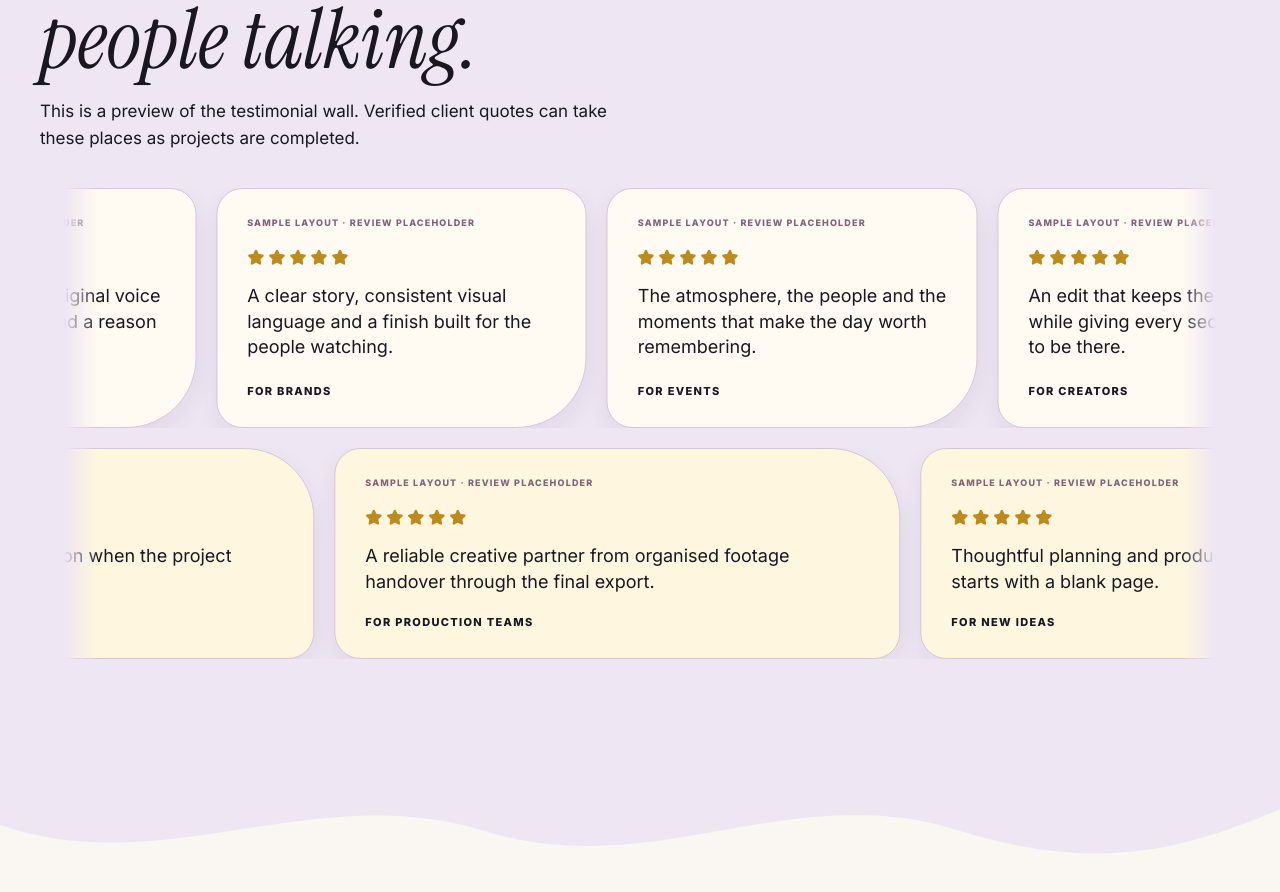
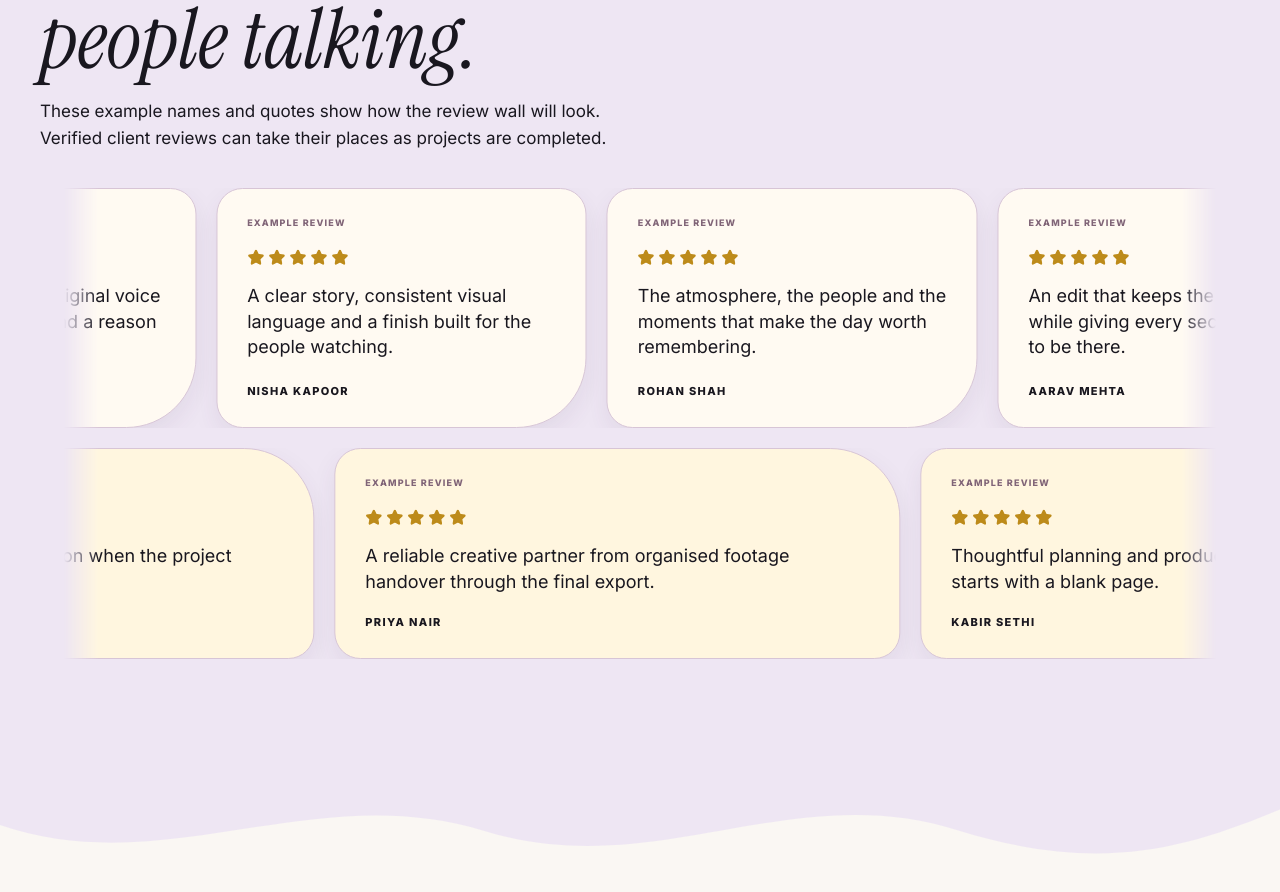
Before and after one commit to manish-kurapati/editingfactory, a Next.js app: page / in a window 1280 px wide. Shown: the part 4891-5783 px from the top of the page. Built offline with nearby package versions, Linux system fonts and the light colour scheme.

Commit message:
Refine portfolio video carousel and review previews

```diff
--- a/app/editorial.css
+++ b/app/editorial.css
@@ -212,22 +212,23 @@ html{scroll-behavior:smooth}body{font-family:var(--v2-sans);background:var(--v2-
 @media(max-width:700px){.v2-video-deck{justify-content:flex-start;overflow-x:auto;scroll-snap-type:x mandatory;padding:45px 18px 65px;margin:0 -18px;min-height:0}.v2-video-card,.v2-video-card:nth-child(even){width:min(77vw,340px);min-width:min(77vw,340px);margin:0 0 0 -14px;transform:rotate(-3deg) translateY(14px);scroll-snap-align:center}.v2-video-card:nth-child(even){transform:rotate(3deg) translateY(14px)}.v2-video-card:first-child{margin-left:7vw}.v2-video-card:last-child{margin-right:7vw}.v2-video-card.active,.v2-video-card:hover,.v2-video-card:nth-child(even).active,.v2-video-card:nth-child(even):hover{transform:rotate(0) translateY(-8px) scale(1.01)}.v2-video-heading p{font-size:15px}.v2-video-caption h3{font-size:26px}.v2-policy-sections>section{grid-template-columns:36px 1fr;gap:9px}.v2-policy-sections p{font-size:14px}.v2-policy-contact{padding:25px}}
 @media(prefers-reduced-motion:reduce){.v2-video-card{transition:none}}
 
-/* Full-bleed film wall: a seamless, slow loop of tall picture-only cards. */
+/* A quiet, centered fan of vertical films with the outer cards beyond the viewport. */
 .v2-video-portfolio{overflow:hidden;padding-bottom:0}
-.v2-video-portfolio .v2-video-deck{display:block;width:100%;min-height:0;margin-top:48px;padding:26px 0 38px;overflow:hidden;background:#080606;perspective:none;scroll-snap-type:none}
-.v2-video-track{display:flex;width:max-content;animation:v2-film-drift 100s linear infinite;will-change:transform}
-.v2-video-deck:hover .v2-video-track,.v2-video-deck:focus-within .v2-video-track,.v2-video-deck:has(.v2-video-card.active) .v2-video-track{animation-play-state:paused}
-.v2-video-group{display:flex;align-items:center;gap:28px;padding-right:28px}
-.v2-video-group .v2-video-card,.v2-video-group .v2-video-card:nth-child(even),.v2-video-group .v2-video-card:nth-child(odd):not(:first-child){box-sizing:border-box;width:clamp(245px,18vw,330px);min-width:0;margin:0;padding:0;border:0;border-radius:23px;background:#171117;box-shadow:none;transform:rotate(-2deg);scroll-snap-align:none}
-.v2-video-group .v2-video-card:nth-child(3n+2){transform:rotate(2deg) translateY(8px)}
-.v2-video-group .v2-video-card:nth-child(3n){transform:rotate(-.7deg) translateY(-5px)}
-.v2-video-group .v2-video-card:hover,.v2-video-group .v2-video-card.active,.v2-video-group .v2-video-card:nth-child(even):hover,.v2-video-group .v2-video-card:nth-child(even).active{z-index:5;transform:rotate(0) translateY(-12px) scale(1.035);box-shadow:0 20px 50px #0009}
-.v2-video-group .v2-video-frame{aspect-ratio:9/16;border-radius:23px}
-.v2-video-group .v2-video-play{opacity:0;transition:opacity .25s,transform .25s}
-.v2-video-group .v2-video-card:hover .v2-video-play,.v2-video-group .v2-video-card:focus-within .v2-video-play{opacity:1}
-@keyframes v2-film-drift{to{transform:translateX(-50%)}}
-@media(max-width:700px){.v2-video-portfolio .v2-video-deck{margin-top:35px;padding:24px 0 32px}.v2-video-track{animation-duration:78s}.v2-video-group{gap:17px;padding-right:17px}.v2-video-group .v2-video-card,.v2-video-group .v2-video-card:nth-child(even),.v2-video-group .v2-video-card:nth-child(odd):not(:first-child){width:56vw;min-width:56vw;margin:0}.v2-video-group .v2-video-play{opacity:1;width:50px;height:50px}}
-@media(prefers-reduced-motion:reduce){.v2-video-track{animation:none}.v2-video-portfolio .v2-video-deck{overflow-x:auto}}
+.v2-video-portfolio .v2-video-deck{--drift-offset:10vw;display:block;width:100%;min-height:0;margin-top:48px;padding:28px 0 48px;overflow:hidden;background:transparent;perspective:none;scroll-snap-type:none}
+.v2-video-track{display:flex;width:max-content;animation:v2-film-drift-right 90s linear infinite;will-change:transform}
+.v2-video-group{display:flex;align-items:flex-start;gap:36px;padding-right:36px}
+.v2-video-group .v2-video-card,.v2-video-group .v2-video-card:nth-child(even),.v2-video-group .v2-video-card:nth-child(odd):not(:first-child){box-sizing:border-box;width:clamp(255px,17vw,330px);min-width:0;margin:0;padding:0;border:0;border-radius:20px;background:transparent;box-shadow:none;transform:translateY(var(--arc-y,0px)) rotate(var(--arc-rotation,0deg));scroll-snap-align:none}
+.v2-video-group .v2-video-card:nth-child(1){--arc-y:27px;--arc-rotation:-5deg}
+.v2-video-group .v2-video-card:nth-child(2){--arc-y:10px;--arc-rotation:-3deg}
+.v2-video-group .v2-video-card:nth-child(3){--arc-y:0px;--arc-rotation:-1deg}
+.v2-video-group .v2-video-card:nth-child(4){--arc-y:0px;--arc-rotation:1deg}
+.v2-video-group .v2-video-card:nth-child(5){--arc-y:10px;--arc-rotation:3deg}
+.v2-video-group .v2-video-card:nth-child(6){--arc-y:27px;--arc-rotation:5deg}
+.v2-video-group .v2-video-card:hover,.v2-video-group .v2-video-card.active,.v2-video-group .v2-video-card:nth-child(even):hover,.v2-video-group .v2-video-card:nth-child(even).active{z-index:5;transform:translateY(var(--arc-y,0px)) rotate(var(--arc-rotation,0deg));scale:1.015;box-shadow:0 12px 30px #24142b33}
+.v2-video-group .v2-video-frame{aspect-ratio:9/16;border-radius:20px;background:transparent}
+@keyframes v2-film-drift-right{from{transform:translateX(calc(-50% - var(--drift-offset)))}to{transform:translateX(calc(0px - var(--drift-offset)))}}
+@media(max-width:700px){.v2-video-portfolio .v2-video-deck{--drift-offset:14vw;margin-top:35px;padding:24px 0 44px}.v2-video-track{animation-duration:65s}.v2-video-group{gap:17px;padding-right:17px}.v2-video-group .v2-video-card,.v2-video-group .v2-video-card:nth-child(even),.v2-video-group .v2-video-card:nth-child(odd):not(:first-child){width:56vw;min-width:56vw;margin:0}.v2-video-group .v2-video-card:nth-child(1),.v2-video-group .v2-video-card:nth-child(6){--arc-y:18px}.v2-video-group .v2-video-card:nth-child(2),.v2-video-group .v2-video-card:nth-child(5){--arc-y:8px}}
+@media(prefers-reduced-motion:reduce){.v2-video-track{animation:none;will-change:auto}.v2-video-portfolio .v2-video-deck{overflow-x:auto}.v2-video-group[aria-hidden="true"]{display:none}}
 
 /* A single icon-and-arrow path for the brief-to-delivery process. */
 .v2-workflow-line{display:flex;align-items:flex-start;gap:0;overflow-x:auto;scroll-snap-type:x proximity;padding:25px 0 30px;scrollbar-color:#bb9fbb transparent}
--- a/components/testimonial-preview.tsx
+++ b/components/testimonial-preview.tsx
@@ -3,26 +3,26 @@
 import { Star } from "lucide-react";
 
 const first = [
-  { label: "For creators", text: "An edit that keeps the original voice while giving every second a reason to be there." },
-  { label: "For brands", text: "A clear story, consistent visual language and a finish built for the people watching." },
-  { label: "For events", text: "The atmosphere, the people and the moments that make the day worth remembering." },
+  { name: "Aarav Mehta", text: "An edit that keeps the original voice while giving every second a reason to be there." },
+  { name: "Nisha Kapoor", text: "A clear story, consistent visual language and a finish built for the people watching." },
+  { name: "Rohan Shah", text: "The atmosphere, the people and the moments that make the day worth remembering." },
 ];
 const second = [
-  { label: "For production teams", text: "A reliable creative partner from organised footage handover through the final export." },
-  { label: "For new ideas", text: "Thoughtful planning and production when the project starts with a blank page." },
+  { name: "Priya Nair", text: "A reliable creative partner from organised footage handover through the final export." },
+  { name: "Kabir Sethi", text: "Thoughtful planning and production when the project starts with a blank page." },
 ];
 function Row({ cards, reverse = false }: { cards: typeof first; reverse?: boolean }) {
   return <div className={`v2-testimonial-row ${reverse ? "reverse" : ""}`}>
     <div className="v2-testimonial-track">{[0, 1].flatMap(copy => cards.map((card, index) => <article key={`${copy}-${index}`} aria-hidden={copy === 1}>
-      <span className="v2-sample-tag">SAMPLE LAYOUT · REVIEW PLACEHOLDER</span>
-      <div className="v2-testimonial-stars" aria-label="Five-star visual placeholder">{Array.from({ length: 5 }).map((_, i) => <Star key={i} size={17} fill="currentColor"/>)}</div>
-      <p>{card.text}</p><small>{card.label}</small>
+      <span className="v2-sample-tag">EXAMPLE REVIEW</span>
+      <div className="v2-testimonial-stars" aria-hidden="true">{Array.from({ length: 5 }).map((_, i) => <Star key={i} size={17} fill="currentColor"/>)}</div>
+      <p>{card.text}</p><small>{card.name}</small>
     </article>))}</div>
   </div>;
 }
 export function TestimonialPreview() {
-  return <section className="v2-testimonial-section v2-lavender" aria-label="Testimonial layout preview">
-    <div className="v2-container"><span className="v2-testimonial-kicker">WORDS WE HOPE TO EARN / A PREVIEW</span><h2>Good work gets<br/><em>people talking.</em></h2><p>This is a preview of the testimonial wall. Verified client quotes can take these places as projects are completed.</p></div>
+  return <section className="v2-testimonial-section v2-lavender" aria-label="Example reviews">
+    <div className="v2-container"><span className="v2-testimonial-kicker">WORDS WE HOPE TO EARN / A PREVIEW</span><h2>Good work gets<br/><em>people talking.</em></h2><p>These example names and quotes show how the review wall will look. Verified client reviews can take their places as projects are completed.</p></div>
     <Row cards={first}/><Row cards={second} reverse/>
   </section>;
 }
--- a/components/video-portfolio.tsx
+++ b/components/video-portfolio.tsx
@@ -1,28 +1,17 @@
-"use client";
-
-import { useRef, useState } from "react";
-import { Play, Volume2 } from "lucide-react";
 import { portfolioVideos } from "@/data/portfolio-videos";
 
 function VideoCard({ video }: { video: typeof portfolioVideos[number] }) {
-  const ref = useRef<HTMLVideoElement>(null);
-  const [active, setActive] = useState(false);
-  const [sound, setSound] = useState(false);
-  function start() { setActive(true); const element = ref.current; if (element) { element.currentTime = 0; element.play().catch(() => {}); } }
-  function stop() { const element = ref.current; if (element) { element.pause(); element.currentTime = 0; } setActive(false); setSound(false); }
-  return <article className={`v2-video-card ${active ? "active" : ""}`} onMouseEnter={start} onMouseLeave={stop}>
+  return <article className="v2-video-card">
     <div className="v2-video-frame">
-      <video ref={ref} src={video.src} poster={video.poster} muted={!sound} playsInline preload="metadata" loop controls={active} aria-label={`${video.title} portfolio video`}/>
-      {!active && <button type="button" className="v2-video-play" onClick={start} aria-label={`Play ${video.title}`}><Play size={24} fill="currentColor"/></button>}
-      {active && <button type="button" className="v2-video-sound" onClick={() => setSound(!sound)} aria-label={sound ? "Mute video" : "Turn on sound"}><Volume2 size={17}/></button>}
+      <video src={video.src} poster={video.poster} autoPlay muted playsInline preload="auto" loop aria-label={`${video.title} portfolio video`}/>
     </div>
   </article>;
 }
 
 export function VideoPortfolio() {
   return <section className="v2-section v2-lavender v2-video-portfolio"><div className="v2-container">
-    <div className="v2-video-heading"><span>THE WORK / REAL FILMS</span><h2>Stories with<br/><em>something to show.</em></h2><p>Hover over a card to watch. On a phone, tap Play. More vertical and horizontal films can join the deck as they are supplied.</p></div>
-  </div><div className="v2-video-deck"><div className="v2-video-track">
+    <div className="v2-video-heading"><span>THE WORK / REAL FILMS</span><h2>Stories with<br/><em>something to show.</em></h2><p>Watch the films as they move across the screen. Previews play automatically without sound.</p></div>
+  </div><div className="v2-video-deck" id="films"><div className="v2-video-track">
     <div className="v2-video-group">{portfolioVideos.map(video => <VideoCard key={video.src} video={video}/>)}</div>
     <div className="v2-video-group" aria-hidden="true" inert>{portfolioVideos.map(video => <VideoCard key={`copy-${video.src}`} video={video}/>)}</div>
   </div></div></section>;
```
